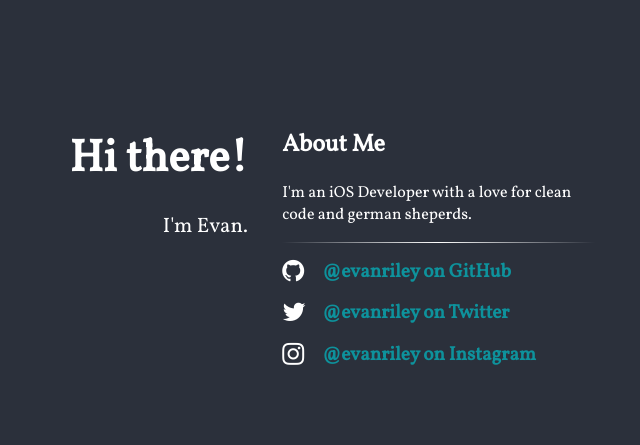
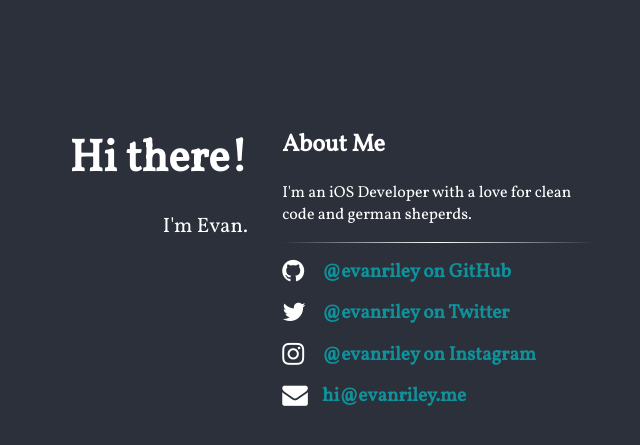
Before and after one commit to eriley/eriley.github.io, a Jekyll site: the page built from index.html, in a window 1280 px wide. Shown: the top 445 px of the page, without its empty margins (385-1025 px from the left). Built offline with Jekyll 4.4.1, drawn with Linux system fonts in a browser that asks for light colours; nearby versions of some CDN libraries.

Commit message:
Added email address to page....
Probably should of been there from the start...whoops

```diff
--- a/_includes/content.html
+++ b/_includes/content.html
@@ -15,4 +15,8 @@
     <span class="fa fa-instagram fa-lg main-list-item-icon"></span>
     <a href="http://instagram.com/evanriley">@evanriley on Instagram</a>
   </li>
+  <li class="main-list-item">
+    <span class="fa fa-envelope fa-lg main-list-item-icon"></span>
+    <a href="mailto:hi@evanriley.me">hi@evanriley.me</a>
+  </li>
 </ul>
```
